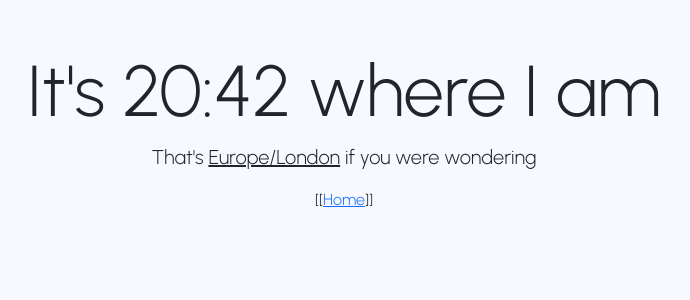
After one commit to theresnotime/theresnotime.co.uk, a PHP site: page /time/index.php in a window 1280 px wide. The commit adds this page. Shown: the top 300 px of the page, without its empty margins (296-986 px from the left). Run offline with PHP 8.4, Linux system fonts and the light colour scheme.

Commit message:
Move to php, tracking

```diff
--- /dev/null
+++ b/time/index.php
@@ -0,0 +1,43 @@
+<?php
+$timezone = 'Europe/London';
+$now = new DateTime('now', new DateTimeZone($timezone));
+
+if (isset($_GET['format'])) {
+    if ($_GET['format'] === 'json') {
+        header('Content-Type: application/json');
+        echo json_encode(array('time' => $now));
+    }
+} else {
+    ?>
+<!doctype html>
+<html lang="en">
+  <head>
+    <meta charset="utf-8">
+    <meta name="viewport" content="width=device-width, initial-scale=1">
+    <link href="https://cdn.jsdelivr.net/npm/bootstrap@5.0.2/dist/css/bootstrap.min.css" rel="stylesheet" integrity="sha384-EVSTQN3/azprG1Anm3QDgpJLIm9Nao0Yz1ztcQTwFspd3yD65VohhpuuCOmLASjC" crossorigin="anonymous">
+    <link href="/css/style.css" rel="stylesheet">
+    <title>User:TheresNoTime</title>
+  </head>
+  <body>
+    <div class='container text-center'>
+        <div class='row'>
+            <div class='col-sm pt-5'>
+                <h1 class='display-2'>It's <?php echo $now->format('H:i'); ?> where I am</h1>
+                <p class='lead'>That's <u><?php echo $timezone; ?></u> if you were wondering</p>
+            </div>
+        </div>
+        <div class='row'>
+            <div class='col'>
+                <p>
+                    [[<a href='https://www.theresnotime.co.uk'>Home</a>]]
+                </p>
+            </div>
+        </div>
+    </div>
+    <script src="https://cdn.jsdelivr.net/npm/bootstrap@5.0.2/dist/js/bootstrap.bundle.min.js" integrity="sha384-MrcW6ZMFYlzcLA8Nl+NtUVF0sA7MsXsP1UyJoMp4YLEuNSfAP+JcXn/tWtIaxVXM" crossorigin="anonymous"></script>
+  </body>
+</html>
+    <?php
+}
+
+?>
```
Also changed, not shown: index.php (renamed from index.html, +9 -0 lines).
